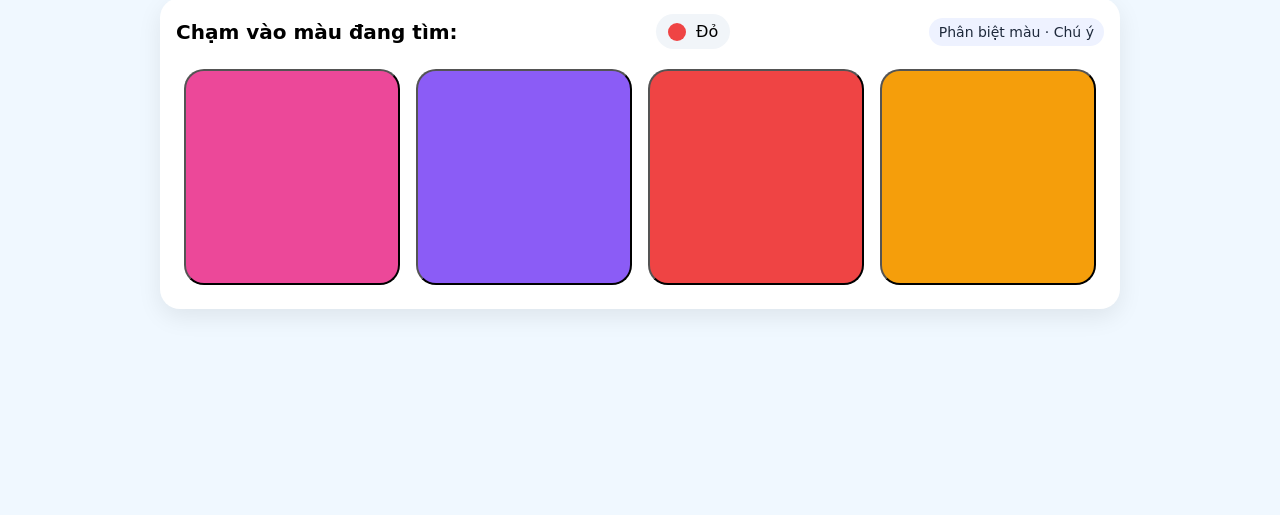
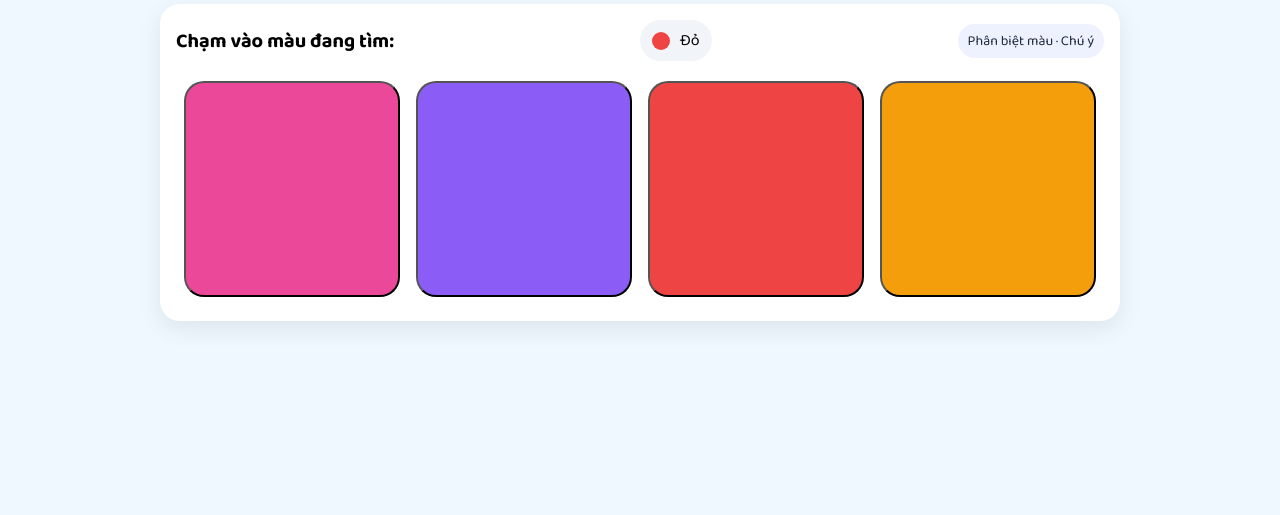
Before and after one commit to luanpv2003/mini-game, a website: page games/color-match/index.html in a window 1280 px wide. Shown: the part 285-800 px from the top of the page. Drawn offline with Linux system fonts and the light colour scheme.

Commit message:
feat: add Baloo 2 font preloading to game pages

```diff
--- a/games/color-match/index.html
+++ b/games/color-match/index.html
@@ -4,6 +4,9 @@
   <meta charset="UTF-8" />
   <meta name="viewport" content="width=device-width, initial-scale=1" />
   <title>Trò chơi: Chạm đúng màu</title>
+  <link rel="preconnect" href="https://fonts.googleapis.com">
+  <link rel="preconnect" href="https://fonts.gstatic.com" crossorigin>
+  <link href="https://fonts.googleapis.com/css2?family=Baloo+2:wght@400;700&display=swap" rel="stylesheet">
   <link rel="stylesheet" href="../../style.css">
   <link rel="stylesheet" href="style.css">
 </head>
```
Also changed, not shown: games/peekaboo/index.html (+3 -0 lines), games/sound-pad/index.html (+3 -0 lines).
